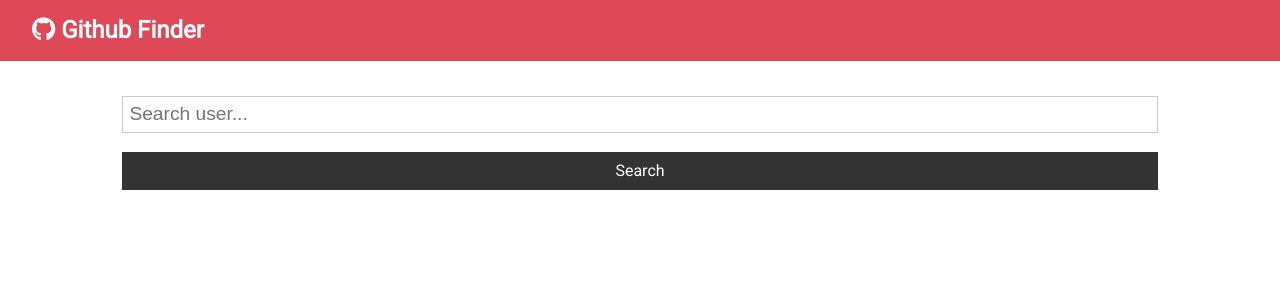
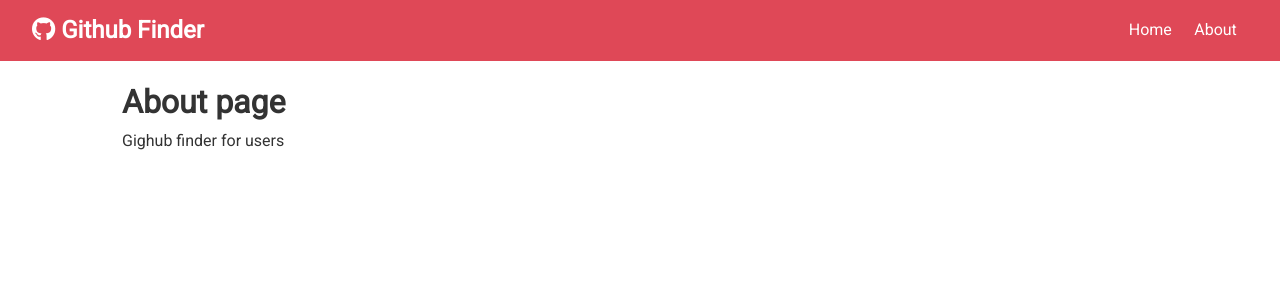
Before and after one commit to DKateryna/react-playground, a React (Create React App) app: page /about in a window 1280 px wide. Shown: the top 300 px of the page. Built offline with nearby package versions, Linux system fonts and the light colour scheme.

Commit message:
Added router and links to pages

```diff
--- a/package.json
+++ b/package.json
@@ -9,6 +9,7 @@
     "axios": "^0.21.1",
     "react": "^17.0.2",
     "react-dom": "^17.0.2",
+    "react-router-dom": "^5.2.0",
     "react-scripts": "4.0.3",
     "web-vitals": "^1.0.1"
   },
--- a/src/App.js
+++ b/src/App.js
@@ -1,8 +1,10 @@
-import React, { Component } from "react";
+import React, { Fragment, Component } from "react";
+import { BrowserRouter as Router, Switch, Route } from "react-router-dom";
 import Navbar from "./components/layout/Navbar";
 import Users from "./components/users/Users";
 import Search from "./components/users/Search";
 import { Alert } from "./components/layout/Alert";
+import { About } from "./components/pages/About";
 import axios from "axios";
 import "./App.css";
 
@@ -36,10 +38,17 @@ class App extends Component {
     const { users, loading, alert } = this.state;
 
     return (
+      <Router>
         <div className='App'>
           <Navbar />
           <div className='container'>
             <Alert alert={alert} />
+            <Switch>
+              <Route
+                exact
+                path='/'
+                render={(props) => (
+                  <Fragment>
                     <Search
                       searchUsers={this.searchUsers}
                       clearUsers={this.clearUsers}
@@ -47,8 +56,14 @@ class App extends Component {
                       setAlert={this.setAlert}
                     />
                     <Users loading={loading} users={users} />
+                  </Fragment>
+                )}
+              />
+              <Route exact path='/about' component={About} />
+            </Switch>
           </div>
         </div>
+      </Router>
     );
   }
 }
--- a/src/components/layout/Navbar.js
+++ b/src/components/layout/Navbar.js
@@ -1,5 +1,6 @@
 import React from "react";
 import PropTypes from "prop-types";
+import { Link } from "react-router-dom";
 
 const Navbar = ({ icon, title }) => {
   return (
@@ -7,6 +8,14 @@ const Navbar = ({ icon, title }) => {
       <h1>
         <i className={icon}></i> {title}
       </h1>
+      <ul>
+        <li>
+          <Link to='/'>Home</Link>
+        </li>
+        <li>
+          <Link to='/about'>About</Link>
+        </li>
+      </ul>
     </nav>
   );
 };
--- /dev/null
+++ b/src/components/pages/About.js
@@ -0,0 +1,10 @@
+import React from "react";
+
+export const About = () => {
+  return (
+    <div>
+      <h1>About page</h1>
+      <p>Gighub finder for users</p>
+    </div>
+  );
+};
```
Also changed, not shown: 1 other file (tests, documents, lock files or other folders). Lines whose indentation alone changed are shown as unchanged.
